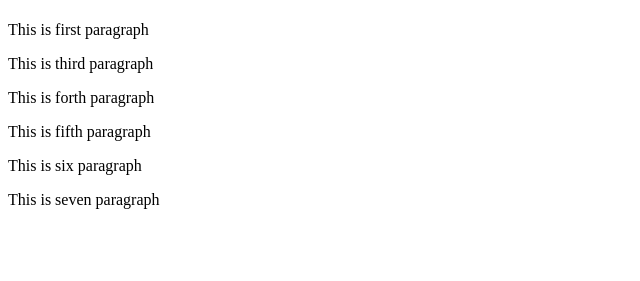
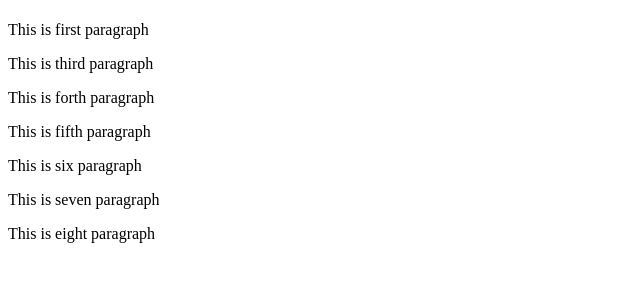
Before and after one commit to mamungh2/my-first-github-repo, a plain HTML site: page index.html in a window 1280 px wide. Shown: the part 59-340 px from the top of the page, without its empty margins (0-640 px from the left). Drawn offline with Linux system fonts and the light colour scheme.

Commit message:
eight commit

```diff
--- a/index.html
+++ b/index.html
@@ -13,5 +13,6 @@
     <p>This is fifth paragraph</p>
     <p>This is six paragraph</p>
     <p>This is seven paragraph</p>
+    <p>This is eight paragraph</p>
 </body>
 </html>
```
